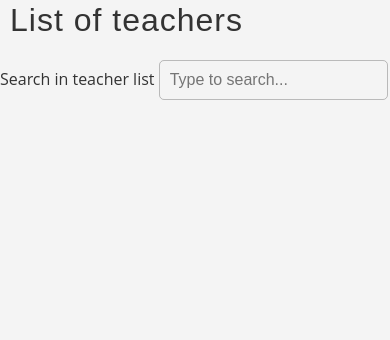
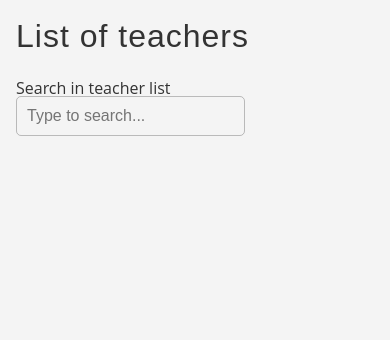
Before and after one commit to veemarh/DjangoBlockchained, a Django app: page /teacher_list/ in a window 390 px wide. Shown: the part 86-426 px from the top of the page. Run offline with Django 5.2, Linux system fonts and the light colour scheme.

Commit message:
continue dealing with teacher list

```diff
--- a/static/css/teacher_list.css
+++ b/static/css/teacher_list.css
@@ -1,17 +1,23 @@
+#teacher-list-content-wrapper {
+    display: flex;
+    flex-direction: column;
+    margin: 16px auto;
+    padding: 0 16px;
+    max-width: 1140px;
+    gap: 16px;
+}
+
 /* Центрирование карточек */
 ul#teacher-list-container {
     display: flex;
     flex-wrap: wrap;
     justify-content: center;
+    gap: 16px;
 }
-h1 {
-  margin-left: 10px;
-  margin-bottom: 20px;
-}
+
 /* Стили для карточек преподавателей */
 .teacher-container {
     flex-grow: 1;
-  margin: 0 20px 40px 20px;
     padding: 20px;
     border: 1px solid #333;
     border-radius: 10px;
@@ -36,22 +42,13 @@
 }
 
 .teacher-name,
-.teacher-profession,
+.teacher-subjects,
 .teacher-button {
     text-align: center;
-  margin-bottom: 10px;
-}
-
-.teacher-name a {
-  color: #333;
-  text-decoration: none;
-}
-
-.teacher-name a:hover {
-  color: #94938a;
 }
 
 .teacher-button {
+    z-index: 100;
     display: inline-block;
     padding: 8px 32px;
     margin-top: 18px;
@@ -68,7 +65,6 @@
 }
 
 
-
 #teacher-list-search input[type=search] {
     background: transparent;
     outline: none;
@@ -81,7 +77,25 @@
 #teacher-list-search input[type=search]:focus {
     border-color: #333;
 }
-
 .hidden {
     display: none;
 }
+
+
+@media (max-width: 1140px) {
+    #teacher-list-content-wrapper {
+        max-width: 992px;
+    }
+}
+
+@media (max-width: 992px) {
+    #teacher-list-content-wrapper {
+        max-width: 768px;
+    }
+}
+
+@media (max-width: 768px) {
+    #teacher-list-content-wrapper {
+        max-width: 576px;
+    }
+}
--- a/templates/teacher_list.html
+++ b/templates/teacher_list.html
@@ -2,9 +2,8 @@
 {% load static %}
 {% block title %}Teachers{% endblock title %}
 {% block content %}
-    <div>
+    <div id="teacher-list-content-wrapper">
         <h1>List of teachers</h1>
-    </div>
         <form id="teacher-list-search">
             <label for="search">Search in teacher list</label>
             <input type="search" id="search" placeholder="Type to search...">
@@ -12,25 +11,32 @@
         <ul id="teacher-list-container">
             {% for teacher in teachers %}
                 <li>
-                <div class="teacher-container">
+                    <a class="teacher-container" href="{% url 'teacher_profile' teacher.user.id %}">
                         <div class="teacher-avatar"></div>
                         <div class="teacher-info">
-                        <div class="teacher-name"><a href="#">{{ teacher.user.username }}</a></div>
-                        <div class="teacher-profession">"Profession"</div>
+                            <div class="teacher-name">
+                                {{ teacher.user.first_name }} {{ teacher.user.second_name }} {{ teacher.user.third_name }}
                             </div>
+                            <div class="teacher-subjects">
+                                {% for subject in teacher.interests.all %}
+                                    {{ subject.name }}
+                                {% endfor %}
+                            </div>
+                        </div>
+                    </a>
                     <div class="teacher-button-wrapper">
-                        <a class="teacher-button" href="#">Chat</a>
-                    </div>
+                        <a class="teacher-button" href="/">Chat</a>
                     </div>
                 </li>
             {% endfor %}
         </ul>
+    </div>
     <script>
         let teachers = document.querySelectorAll('#teacher-list-container li');
         document.getElementById('search').addEventListener('input', function () {
             let filter = this.value.toLowerCase();
             teachers.forEach(function (teacher) {
-                let teacherName = teacher.querySelector('.teacher-name a').textContent.toLowerCase();
+                let teacherName = teacher.querySelector('.teacher-username').textContent.toLowerCase();
                 if (teacherName.includes(filter)) {
                     teacher.classList.remove('hidden');
                 } else {
```
Lines whose indentation alone changed are shown as unchanged.
